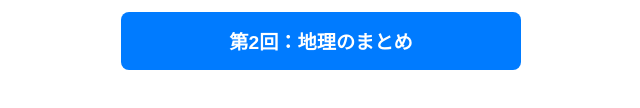
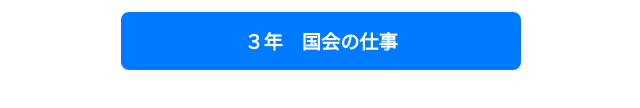
Before and after one commit to fukushigebraban-lgtm/teaching-materials, a plain HTML site: page index.html in a window 1280 px wide. Shown: the part 218-326 px from the top of the page, without its empty margins (319-959 px from the left). Drawn offline with Linux system fonts and the light colour scheme.

Commit message:
Update index.html

```diff
--- a/index.html
+++ b/index.html
@@ -28,7 +28,7 @@
 
     <div class="menu">
         <a href="kokkai ti to sikumi">３年　国会の地位と仕組み</a>
-        <a href="lesson02.html">第2回：地理のまとめ</a>
+        <a href="kokkai no sigoto">３年　国会の仕事</a>
         </div>
 
 </body>
```
